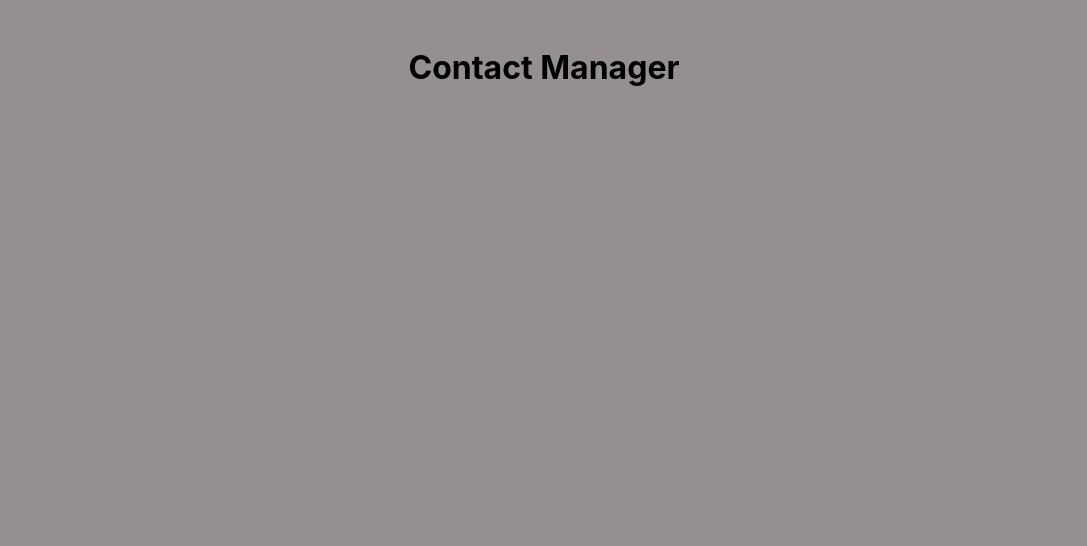
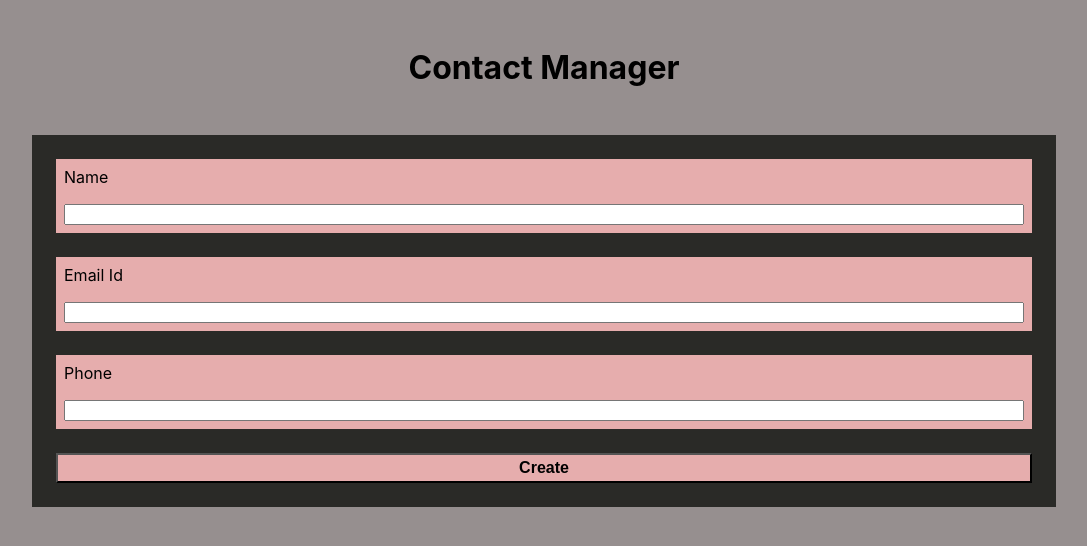
Before and after one commit to finiky/Contact-Manager, a React (Create React App) app in the folder client/: page /create in a window 1280 px wide. Before the commit this address had no page. Shown: the top 546 px of the page, without its empty margins (96-1183 px from the left). Built offline with nearby package versions, Linux system fonts and the light colour scheme; the HTML template or start-up script is replaced by a standard one.

Commit message:
Create Conatct component and its CSS

```diff
--- a/client/src/App.js
+++ b/client/src/App.js
@@ -4,6 +4,7 @@ import Login from "./Login";
 import Contacts from "./Contacts";
 import Contact from "./Contact";
 import Register from "./Register";
+import CreateContact from "./CreateContact";
 
 const App = () => {
   return (
@@ -13,6 +14,7 @@ const App = () => {
         <Route exact path="/register" element={<Register />} />
         <Route exact path="/login" element={<Login />} />
         <Route exact path="/contacts" element={<Contacts />} />
+        <Route exact path="/create" element={<CreateContact />} />
         <Route exact path="/contacts/:contactid" element={<Contact />} />
       </Routes>
     </div>
--- a/client/src/Contact.js
+++ b/client/src/Contact.js
@@ -202,7 +202,7 @@ const Contact = () => {
         </button>
         <button className={styles.but}>
           <Link className={styles.link} to="/contacts">
-            All Contacts
+            View Contacts
           </Link>
         </button>
       </div>
--- /dev/null
+++ b/client/src/CreateContact.js
@@ -0,0 +1,86 @@
+import Cookies from "universal-cookie";
+import styles from "./CreateContact.module.css";
+import { useNavigate, Link } from "react-router-dom";
+import { useState } from "react";
+const CreateContact = () => {
+  const [name, setName] = useState("");
+  const [email, setEmail] = useState("");
+  const [phone, setPhone] = useState("");
+  const [error, setError] = useState(false);
+  const navigate = useNavigate();
+  const handleCreate = async (e) => {
+    e.preventDefault();
+    const cookies = new Cookies();
+    const accessToken = cookies.get("JWT-Authorization");
+    const response = await fetch("http://localhost:5002/api/contacts", {
+      method: "POST",
+      headers: {
+        "Content-Type": "application/json",
+        authorization: `Bearer ${accessToken}`,
+      },
+      body: JSON.stringify({ name, email, phone }),
+    });
+    if (response.ok) {
+      setError(false);
+      navigate("/contacts");
+    } else {
+      setError(true);
+    }
+  };
+  if (error) {
+    return (
+      <div>
+        <p>Error creating a contact</p>
+        <Link to="/contacts">My Contacts</Link>
+      </div>
+    );
+  }
+  return (
+    <form className={styles.form} onSubmit={handleCreate}>
+      <div className={styles.inputDiv}>
+        <label className={styles.label} htmlFor="name">
+          Name
+        </label>
+        <input
+          id="name"
+          className={styles.input}
+          type="text"
+          required
+          value={name}
+          onChange={(e) => setName(e.target.value)}
+        />
+      </div>
+      <div className={styles.inputDiv}>
+        <label className={styles.label} htmlFor="email">
+          Email Id
+        </label>
+        <input
+          className={styles.input}
+          id="email"
+          type="email"
+          required
+          value={email}
+          onChange={(e) => setEmail(e.target.value)}
+        />
+      </div>
+      <div className={styles.inputDiv}>
+        <label className={styles.label} htmlFor="phone">
+          Phone
+        </label>
+        <input
+          id="phone"
+          className={styles.input}
+          type="text"
+          required
+          value={phone}
+          onChange={(e) => setPhone(e.target.value)}
+        />
+      </div>
+      <button className={styles.but} type="submit">
+        Create
+      </button>
+    </form>
+  );
+};
+
+export default CreateContact;
--- /dev/null
+++ b/client/src/CreateContact.module.css
@@ -0,0 +1,25 @@
+.form {
+  padding: 1.5rem;
+  background-color: rgb(42, 42, 39);
+  display: grid;
+  grid-template-columns: 1fr;
+  row-gap: 1.5rem;
+}
+.inputDiv {
+  display: grid;
+  grid-template-rows: 1fr 1fr;
+  row-gap: 1rem;
+  background-color: #e6adad;
+  padding: 0.5rem;
+  overflow-wrap: break-word;
+  word-break: break-word;
+}
+.but {
+  text-decoration: none;
+  color: black;
+  background-color: #e6adad;
+  font-size: 1rem;
+  font-weight: 550;
+  padding-top: 0.25rem;
+  padding-bottom: 0.25rem;
+}
```
